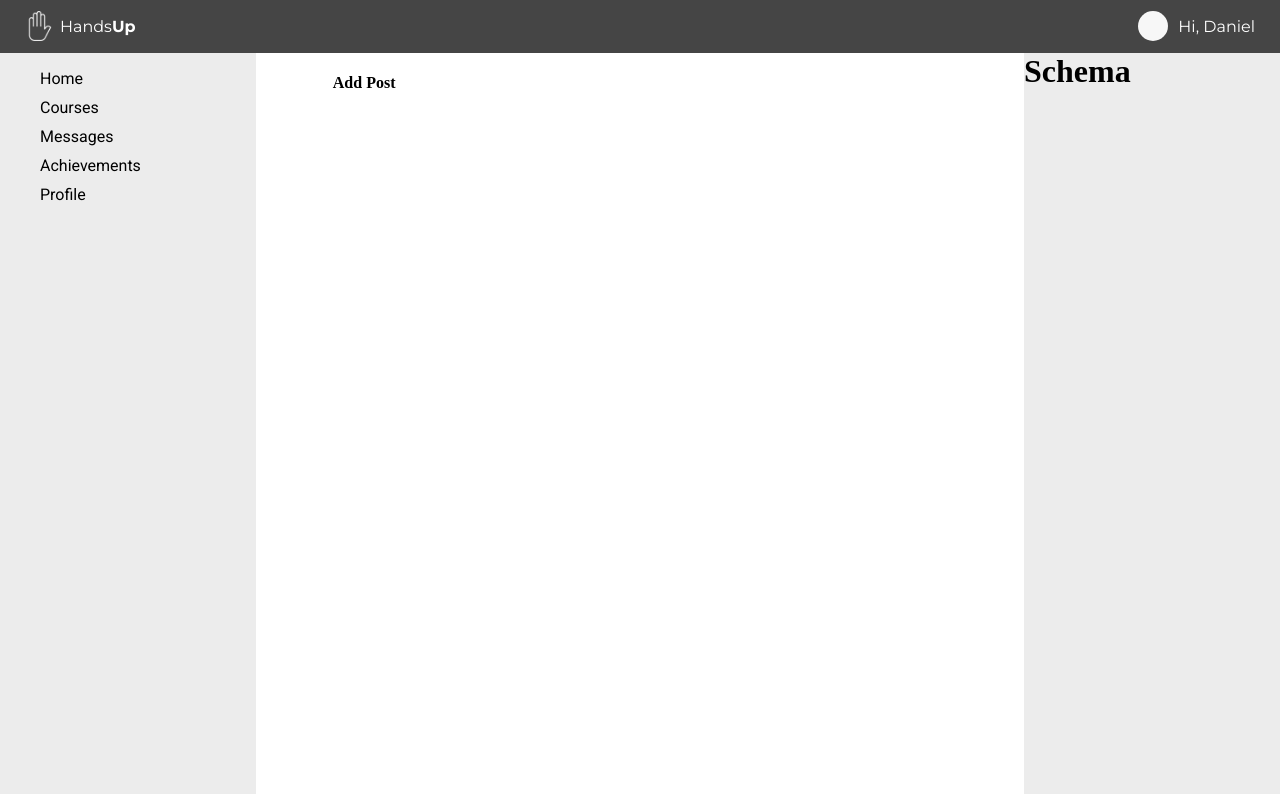
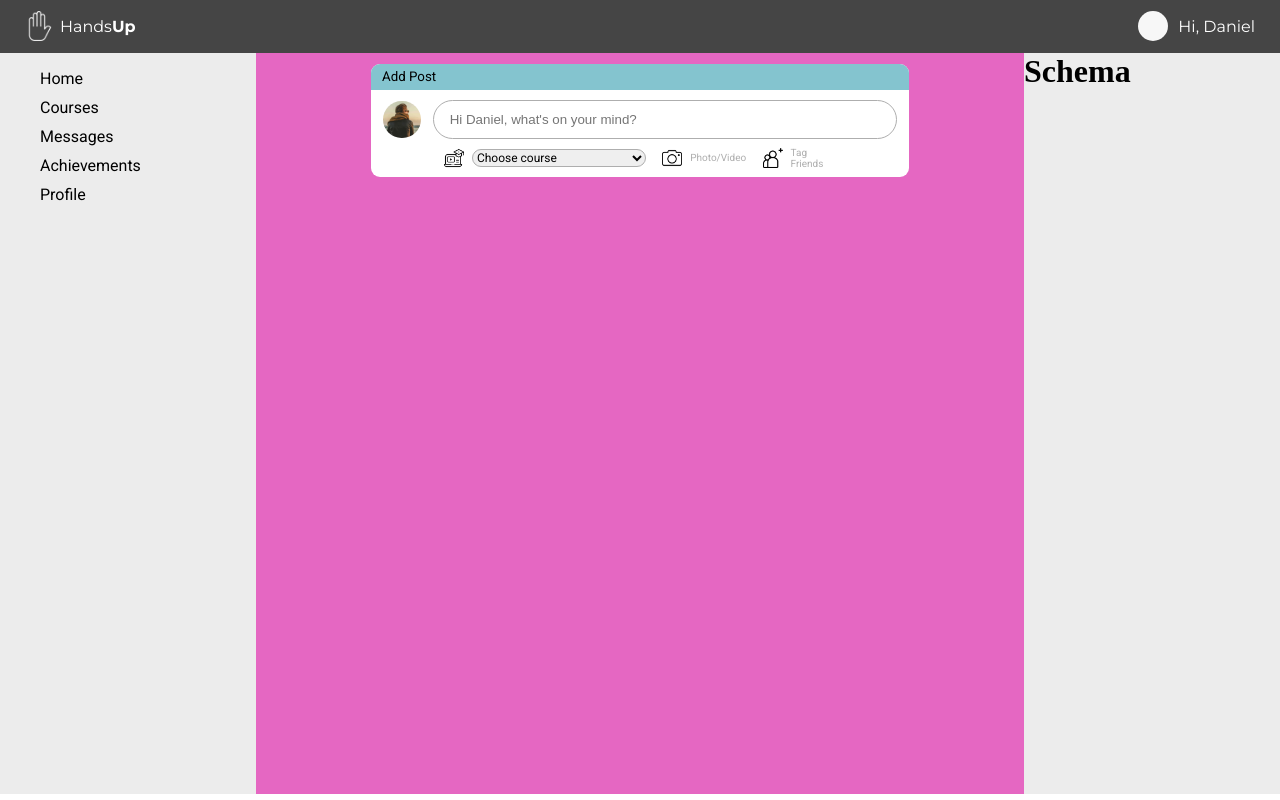
Before and after one commit to samdarrehshourian/Hands-Up, a React (Create React App) app: page / in a window 1280 px wide. Built offline with nearby package versions, Linux system fonts and the light colour scheme.

Commit message:
Add Post component is finished regarding the style.

```diff
--- a/src/components/AddPosts.js
+++ b/src/components/AddPosts.js
@@ -1,13 +1,42 @@
 import React from 'react';
+import profileImg from '../example-picture/example-picture.jpg';
+import chooseCourseIcon from '../icons/Flow/chooseCourse.png';
+import photoIcon from '../icons/Flow/photo.png';
+import tagFriendsIcon from '../icons/Flow/tagFriends.png';
 import '../scss-style/AddPosts.scss';
 
 const  AddPosts = () => {
   return (
-    <div className = 'add-post'>
-      <div id = 'add-post-title-container'>
+    <div className = 'add-post-container'>
+      <div id = 'add-post-title'>
         <h4>Add Post</h4>
       </div>
-
+      <div className = 'add-post-content'>
+        <div id = 'pic-input-container'>
+          <img id = 'profile-pic' src={profileImg} alt='Example of profile picture'/>
+          <input type='text' placeholder="Hi Daniel, what's on your mind?"/>
+        </div>
+        <div className = 'feature-container'>
+          <div className = 'feature'>
+            <img className = 'add-posts-icons' src={chooseCourseIcon} alt='Icon for choosing courses'/>
+            <select id = "course-list">
+              <option selected value = "0">Choose course</option>
+              <option value = "1">Technology for Social Media</option>
+              <option value = "2">Discrete Mathematics</option>
+              <option value = "3">Javascript for beginners</option>
+              <option value = "4">Statistics</option>
+            </select>
+          </div>
+          <div className = 'feature'>
+            <img className = 'add-posts-icons' src={photoIcon} alt='Icon for photos and videos'/>
+            <label className = 'feature-lable'>Photo/Video</label>
+          </div>
+          <div className = 'feature'>
+            <img className = 'add-posts-icons' src={tagFriendsIcon} alt='Icon for taging friends'/>
+            <label className = 'feature-lable'>Tag Friends</label>
+          </div>
+        </div>
+      </div>
     </div>
   );
 }
--- a/src/scss-style/AddPosts.scss
+++ b/src/scss-style/AddPosts.scss
@@ -1,13 +1,110 @@
 @import './Colors.scss';
 @import './Fonts.scss';
 
-.add-post{
+.add-post-container{
     display: inline-block;
-    git
-    #add-post-title-container{
+    width: 100%;
+    margin-top: 2%;
+    background-color: $white;
+    border-radius: 9px;
 
-        h1{
+    #add-post-title{
+        padding-top: 1%;
+        padding-bottom: 1%;
+        background-color: $blue;
+        border-top-left-radius: 9px;
+        border-top-right-radius: 9px;
+        align-items: center;
+
+        h4{
             margin: 0;
+            font-family: 'Roboto', sans-serif;
+            font-weight: $regular;
+            padding-left: 2%;
+            font-size: smaller;
+        }
+    }
+
+    .add-post-content{
+        #pic-input-container{
+            display: flex;
+            padding-top: 2%;
+            width: 100%;
+            height: 100%;
+            align-items: center;
+            justify-content: space-evenly;
+
+            #profile-pic{
+                width: 7%;
+                height: auto;
+                border-radius: 25px;
+            }
+
+            input{
+                width: 80%;
+                padding: 2% 3%;
+                border-radius: 50px;
+                border-style: solid;
+                border-color: $darkGray;
+                border-width: thin;
+            }
+        }
+    }
+
+    .feature-container{
+        display: flex;
+        flex-direction: row;
+        justify-content: center;
+        margin-left: 12%;
+        margin-right: 12%;
+
+        .feature{
+            flex: 1;
+            display: flex;
+            justify-content: center;
+            align-items: center;
+            justify-content: center;
+            margin: 2%;
+
+            .add-posts-icons{
+                width: 20px;
+                height: 20px;
+                margin-right: 8px;
+            }
+
+            select::-ms-expand {
+                display: none;
+            }
+
+            select {
+            display: inline-block;
+            box-sizing: border-box;
+            border: 1px solid #eee;
+            line-height: inherit;
+            font-family: 'Roboto', sans-serif;
+            font-weight: $regular;
+            color: $black;
+            font-size: 1.5vh;
+            }
+
+            select{
+                border-radius: 25px;
+                border-color: $darkGray;
+            }
+
+            label{
+                font-family: 'Roboto', sans-serif;
+                font-weight: $regular;
+                color: $darkGray;
+                font-size: 10px;
+            }
+
+            option{
+                font-family: 'Roboto', sans-serif;
+                font-weight: $regular;
+                color: $darkGray;
+                font-size: smaller;
+            }
         }
     }
 }
--- a/src/scss-style/Colors.scss
+++ b/src/scss-style/Colors.scss
@@ -8,3 +8,4 @@ $purple: #8899F1;
 $pink: #E567C2;
 $red: #E36363;
 $orange: #EA9E2D;
+$darkGray: #AEAEAE;
--- a/src/scss-style/Home.scss
+++ b/src/scss-style/Home.scss
@@ -6,8 +6,10 @@
     overflow-y: scroll;
     display: flex;
     justify-content: center;
+    background-color: $pink;
+
     .home{
-        width: 80%;
+        width: 70%;
         h1 {
             margin: 0;
         }
```
